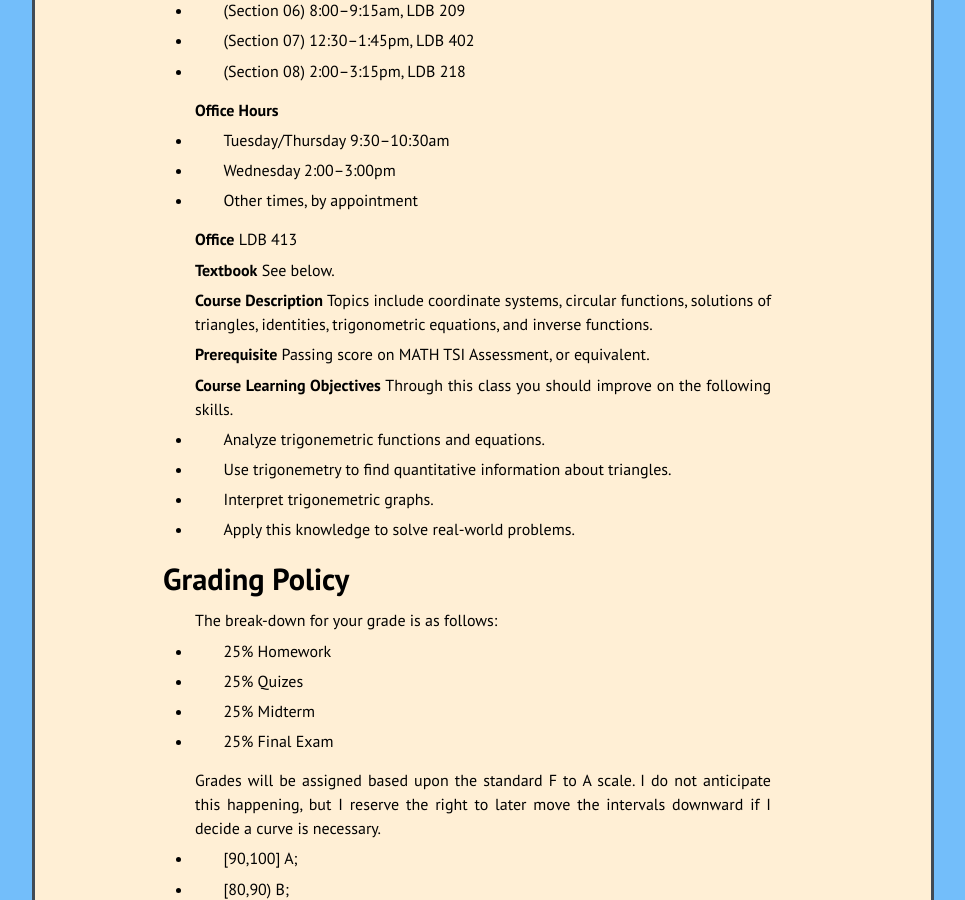
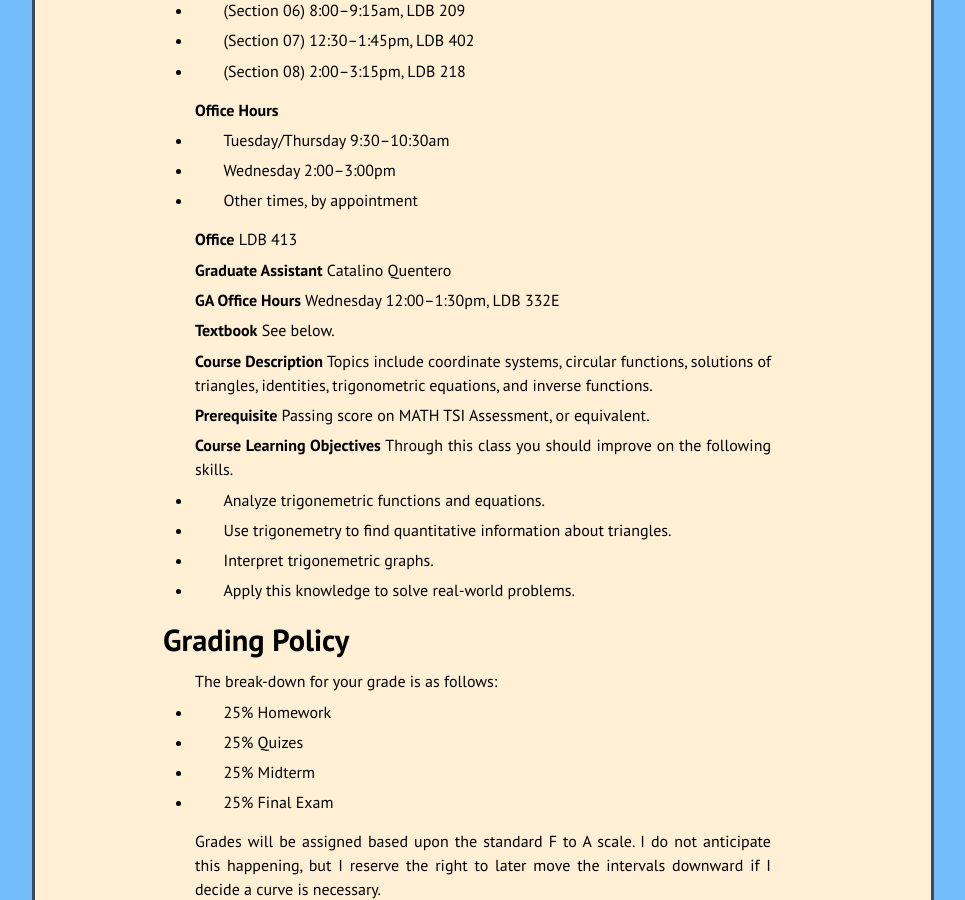
Before and after one commit to kamerynjw/kamerynjw.github.io, a Jekyll site: the page built from teaching/2022/math1316/syllabus.md, in a window 1280 px wide and 900 px high, scrolled down 398 px. Shown: the whole window, without its empty margins (157-1122 px from the left). Built offline with Jekyll 4.4.1, drawn with Linux system fonts in a browser that asks for light colours; nearby versions of some CDN libraries.

Commit message:
new orksheet + ga office hours

```diff
--- a/teaching/2022/math1316/syllabus.md
+++ b/teaching/2022/math1316/syllabus.md
@@ -32,6 +32,10 @@ Class Information
 * Other times, by appointment
 
 **Office** LDB 413
+
+**Graduate Assistant** Catalino Quentero
+
+**GA Office Hours** Wednesday 12:00–1:30pm, LDB 332E
 
 **Textbook** See below.
 
```
Also changed, not shown: teaching/2022/math1316.md (+2 -0 lines), 1 other file.
